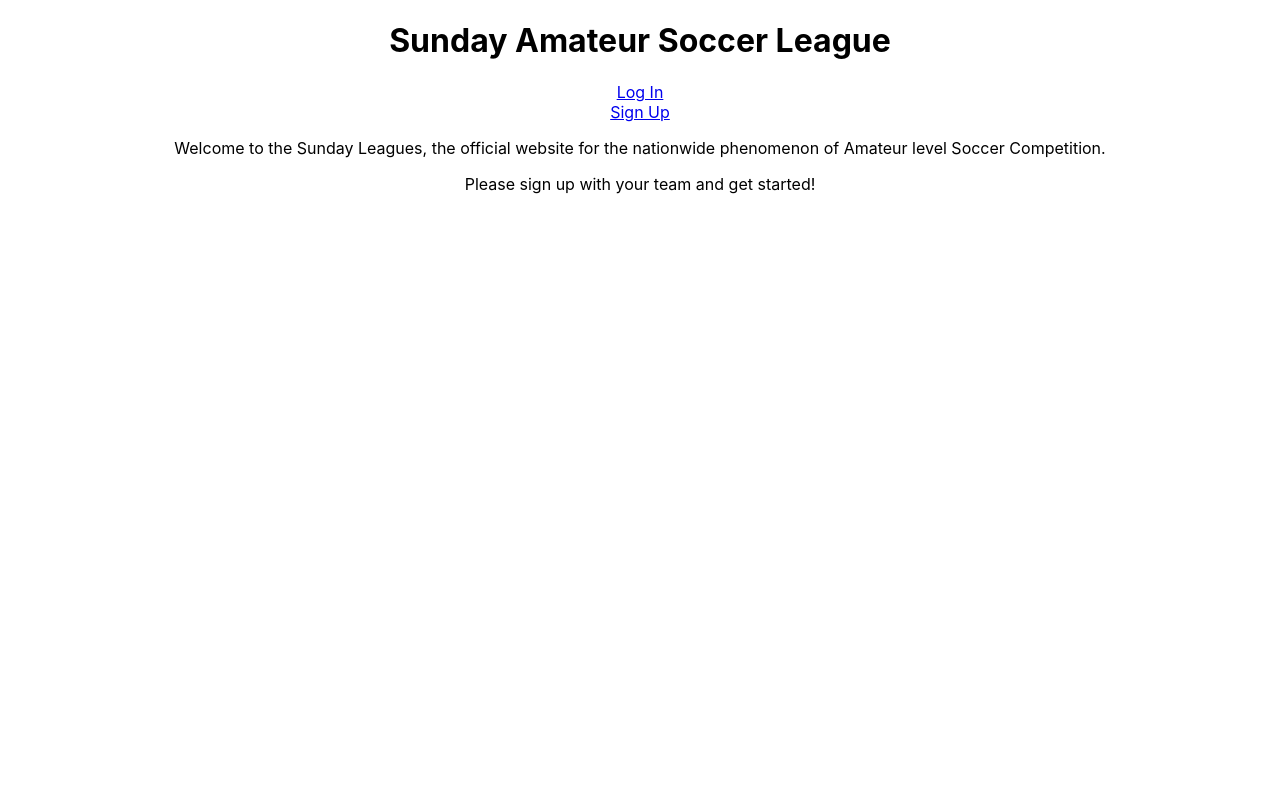
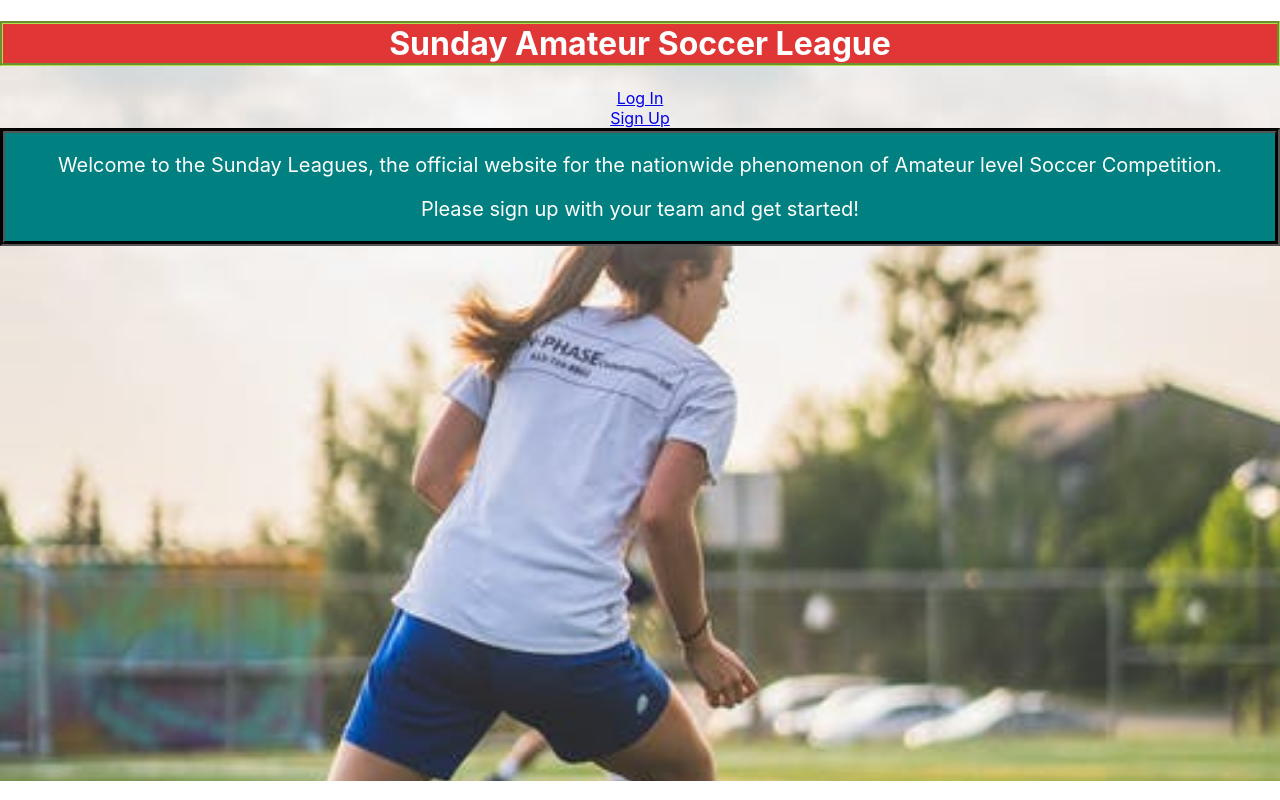
Before and after one commit to baibhavkumarpoudel/project3-frontend, a React (Create React App) app in the folder project3/: page / in a window 1280 px wide. Built offline with nearby package versions, Linux system fonts and the light colour scheme.

Commit message:
worked on css styling and axios errors

```diff
--- a/project3/src/App.css
+++ b/project3/src/App.css
@@ -2,37 +2,23 @@
   text-align: center;
 }
 
-.App-logo {
-  height: 40vmin;
-  pointer-events: none;
+.home{
+ background-image: url('../src/images/home.jpeg');
+ background-position:center;
+ background-size: cover;
+ height: 95vh;
 }
 
-@media (prefers-reduced-motion: no-preference) {
-  .App-logo {
-    animation: App-logo-spin infinite 20s linear;
-  }
+.home-h1 {
+    background-color: rgb(224, 54, 54);
+    color:white;
+    border: 3px groove rgb(177, 226, 78);
 }
 
-.App-header {
-  background-color: #282c34;
-  min-height: 100vh;
-  display: flex;
-  flex-direction: column;
-  align-items: center;
-  justify-content: center;
-  font-size: calc(10px + 2vmin);
-  color: white;
+
+.home-intro{
+    background-color: teal;
+    color: white;
+    border: 5px groove black;
+    font-size: 20px;
 }
-
-.App-link {
-  color: #61dafb;
-}
-
-@keyframes App-logo-spin {
-  from {
-    transform: rotate(0deg);
-  }
-  to {
-    transform: rotate(360deg);
-  }
-}
--- a/project3/src/components/Home.js
+++ b/project3/src/components/Home.js
@@ -3,14 +3,18 @@ import {Link} from "react-router-dom";
 
 const Home = () => {
     return (
-        <div>
-            <h1>Sunday Amateur Soccer League</h1>
+        <div className="home" >
+            <h1 className="home-h1">Sunday Amateur Soccer League</h1>
             <nav>
                 <Link to="/login">Log In</Link><br></br>
                 <Link to="/signup">Sign Up</Link>
             </nav>
+
+            <div className="home-intro">
             <p>Welcome to the Sunday Leagues, the official website for the nationwide phenomenon of Amateur level Soccer Competition.</p>
             <p>Please sign up with your team and get started!</p>
+            </div>
+
         </div>
     )
 }
--- a/project3/src/components/Login.js
+++ b/project3/src/components/Login.js
@@ -25,7 +25,7 @@ class Login extends Component {
     handleSubmit = (event) => {
         console.log("I login lol")
         event.preventDefault()
-        axios.post("http://localhost:3001/auth/login", this.state.data)
+        axios.post("https://localhost:3001/auth/login", this.state.data)
         .then(resp => {
             console.log("Team Logged In")
             console.log(resp)
--- a/project3/src/components/Player.js
+++ b/project3/src/components/Player.js
@@ -15,7 +15,7 @@ class Player extends Component {
     }
 
     componentDidMount = () => {
-        axios.get(`http://localhost:3001/player/${this.props.match.params.id}`)
+        axios.get(`https://localhost:3001/player/${this.props.match.params.id}`)
         .then(resp => {
             this.setState({
                 player: resp.data
@@ -33,7 +33,7 @@ class Player extends Component {
     }
     handleSubmit = (event) => {
         event.preventDefault()
-        axios.put(`http://localhost:3001/player/${this.props.match.params.id}`, this.state.player)
+        axios.put(`https://localhost:3001/player/${this.props.match.params.id}`, this.state.player)
         .then(response => {
             console.log("Editing Player")
         })
@@ -41,7 +41,7 @@ class Player extends Component {
 
     handleDelete = (event) => {
         event.preventDefault()
-        axios.delete(`http://localhost:3001/player/${this.props.match.params.id}`)
+        axios.delete(`https://localhost:3001/player/${this.props.match.params.id}`)
         .then((props) => {
             console.log("Deleting Player");
             this.props.history.push(`/profile`)
```
Also changed, not shown: project3/src/images/home.jpeg (added).
